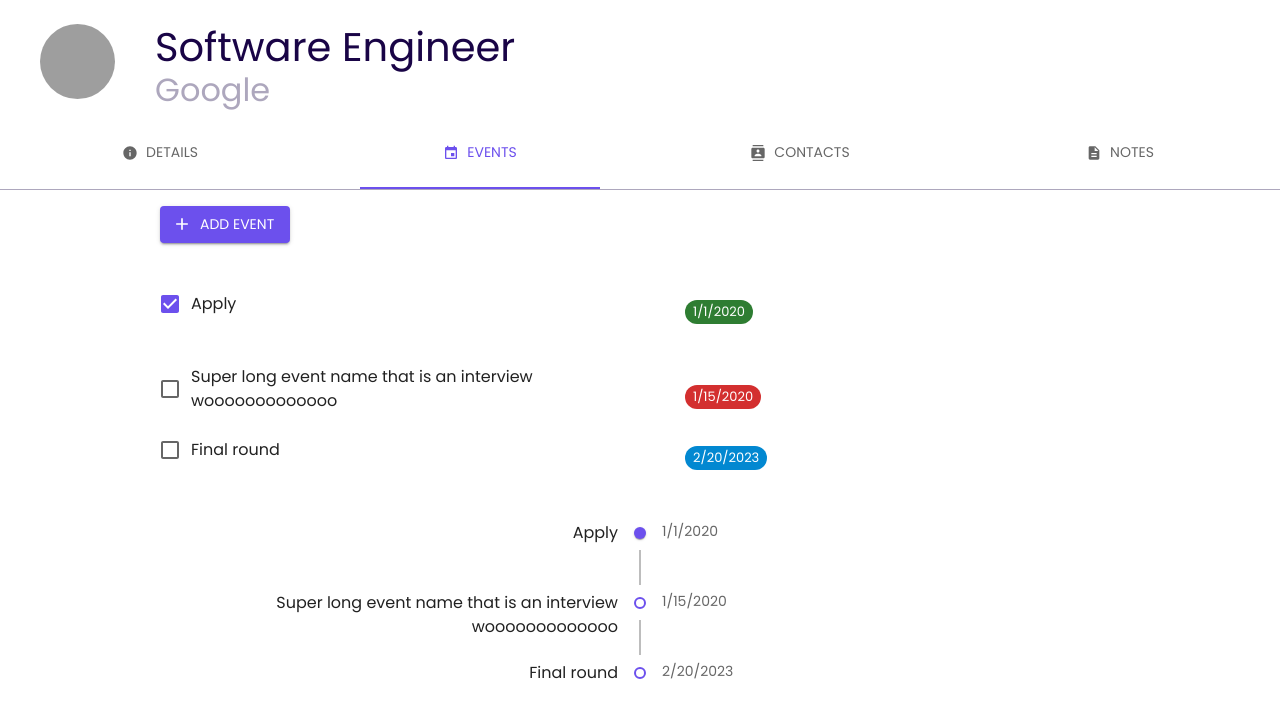
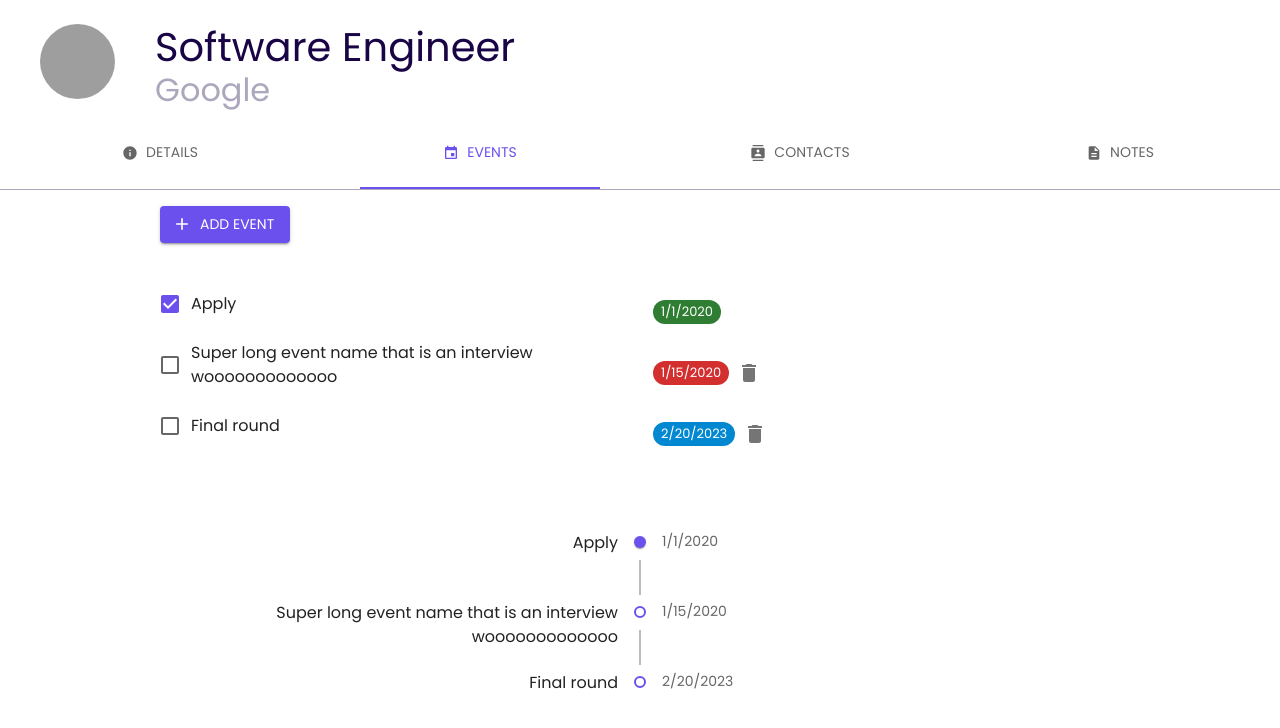
Before and after one commit to roccopolimen/nextround, a React (Create React App) app in the folder client/: page /test_job in a window 1280 px wide. Both pictures are taken after a click on the tab "EVENTS". Shown: the top 728 px of the page. Built offline with nearby package versions, Linux system fonts and the light colour scheme; grey boxes are pictures that could not be loaded.

Commit message:
Add delete button for each event

```diff
--- a/client/src/components/JobSections/Events/index.tsx
+++ b/client/src/components/JobSections/Events/index.tsx
@@ -4,12 +4,13 @@
         Chip,
         FormControlLabel,
         FormGroup,
+        IconButton,
         Modal,
         TextField,
         Typography,
         useMediaQuery
     } from "@mui/material";
-import { Save, Add } from '@mui/icons-material';
+import { Save, Add, Delete } from '@mui/icons-material';
 import { useState, useEffect, SetStateAction, Dispatch } from "react";
 import { ApplicationObject, EventObject } from "typings";
 import { Timeline,
@@ -54,6 +55,11 @@
        }
    }, [data, props.data, changed]);
 
+   /**
+    * Create a proper date picker given the device type
+    * @param {boolean} mobile if the device is mobile
+    * @returns {JSX.Element | undefined} date picker
+    */
    const buildDatePicker = (mobile: boolean): JSX.Element => {
         return (
             <LocalizationProvider dateAdapter={AdapterDateFns}>
@@ -85,8 +91,8 @@
 
    /**
     * Mark events as complete/incomplete
-    * @param event event info
-    * @param checked whether the box is now checked
+    * @param {React.ChangeEvent<HTMLInputElement>} event event info
+    * @param {boolean} checked whether the box is now checked
     */
    const handleToggle = (event: React.ChangeEvent<HTMLInputElement>,
                             checked: boolean) => {
@@ -109,6 +115,9 @@
         }
         };
 
+    /**
+     * Adds an event with info from the form
+     */
    const handleAddEvent = () => {
         if(title === "") return;
         if (data && selectedDate) {
@@ -134,6 +143,25 @@
         }
     };
 
+    /**
+     * Delete an event
+     * @param {string} id id of the event to delete
+     */
+    const deleteEvent = (id: string) =>  {
+        if (data) {
+            let newData: ApplicationObject = {
+                ...data,
+                events: data.events.filter((ev: EventObject) => {
+                    return ev._id.toString() !== id;
+                })
+            };
+            setChanged(true);
+            setData(newData);
+            props.update(newData);
+            setChanged(false);
+        }
+    };
+
    /**
     * Saves locally typed information
     */
@@ -150,6 +178,7 @@
    } else {
        return (
         <Box>
+            {/* Add event button */}
             <Box sx={{ display: "flex" }}>
                 <Box sx={{ justifyContent: "flex-end",
                             alignItems: "flex-end"}}>
@@ -164,10 +193,9 @@
                 </Box>
             </Box>
 
+            {/* Modal of the form displayed to add an event */}
             <Modal open={open} onClose={() => setOpen(false)}
-                aria-labelledby="Add event form"
-                >
-                {/* form to add new event */}
+                aria-labelledby="Add event form" >
                 <FormGroup sx={{ position: 'absolute', top: '50%', left: '50%',
                                  transform: 'translate(-50%, -50%)',
                                  width: '50%', bgcolor: 'background.paper',
@@ -193,10 +221,12 @@
                 </FormGroup>
             </Modal>
 
+            {/* List of events */}
             <FormGroup sx={{ mt: 5 }}>
                 {data.events && data.events.map((event) => {
                     return (
                         <Box key={event._id.toString()}>
+                            {/* Checkbox with event title */}
                             <FormControlLabel
                                 label={
                                     <Typography sx={{ fontSize: '12pt' }}>
@@ -209,16 +239,26 @@
                                     id={event._id.toString()}
                                     checked={event.status} color="primary"
                                     onChange={handleToggle}  />} />
+
+                            {/* Date information pill */}
                             <Chip label={event.date.toLocaleDateString()}
-                                    sx={{ml: 5}}
+                                    sx={{ml: 1}}
                                     size="small" color={event.status ?
                                          "success" : (event.date < today ?
                                          "error" : "info")} />
+
+                            {/* Delete button */}
+                            {event.title !== "Apply" ?
+                                <IconButton aria-label="delete" onClick={() =>
+                                        deleteEvent(event._id.toString())} >
+                                    <Delete />
+                                </IconButton> : <div></div>}
                         </Box>
                         );
                 })}
             </FormGroup>
 
+            {/* Timeline */}
             <Timeline position="left">
                 {data.events && data.events.map((event, index) => {
                     let connect: string = (index < data.events.length - 1 &&
@@ -252,6 +292,7 @@
                 })}
             </Timeline>
 
+            {/* Save button */}
             {changed ?
                 <Button variant="contained" color="primary"
                 startIcon={<Save />} onClick={() => handleSave()}
--- a/client/src/components/JobSections/JobDetails/index.tsx
+++ b/client/src/components/JobSections/JobDetails/index.tsx
@@ -198,6 +198,8 @@
                         </ToggleButton>
                     </ToggleButtonGroup>
                 </Grid>
+
+                {/* Save button */}
                 {changed ?
                     <Button variant="contained" color="primary"
                     startIcon={<Save />} onClick={() => handleSave()}
--- a/client/src/pages/Job/index.tsx
+++ b/client/src/pages/Job/index.tsx
@@ -107,7 +107,8 @@
         return <div>Loading...</div>;
     } else {
         return (
-            <>
+            <div>
+                {/* Header */}
                 <Box sx={{ display: 'flex', mt: 3, mb: 1 }}>
                     <Box component="img"
                         sx={{ mx: 5, height: imgSize, width: imgSize,
@@ -123,6 +124,8 @@
                             color="#ADA7BD">{data.company}</Typography>
                     </div>
                 </Box>
+
+                {/* Navigation tabs */}
                 <Box sx={{ width: '100%', mx: 'auto',
                     borderBottom: '0.05rem solid #ADA7BD' }}>
                     <Tabs value={currTab}
@@ -149,10 +152,12 @@
                             sx={{ mx: tab_spacing }} />
                     </Tabs>
                 </Box>
+
+                {/* The component for the selected tab */}
                 <Box sx={{ width: '75%', mx: 'auto', mt: 2, mb: 1 }}>
                     {component}
                 </Box>
-            </>
+            </div>
         );
     }
 };
```
